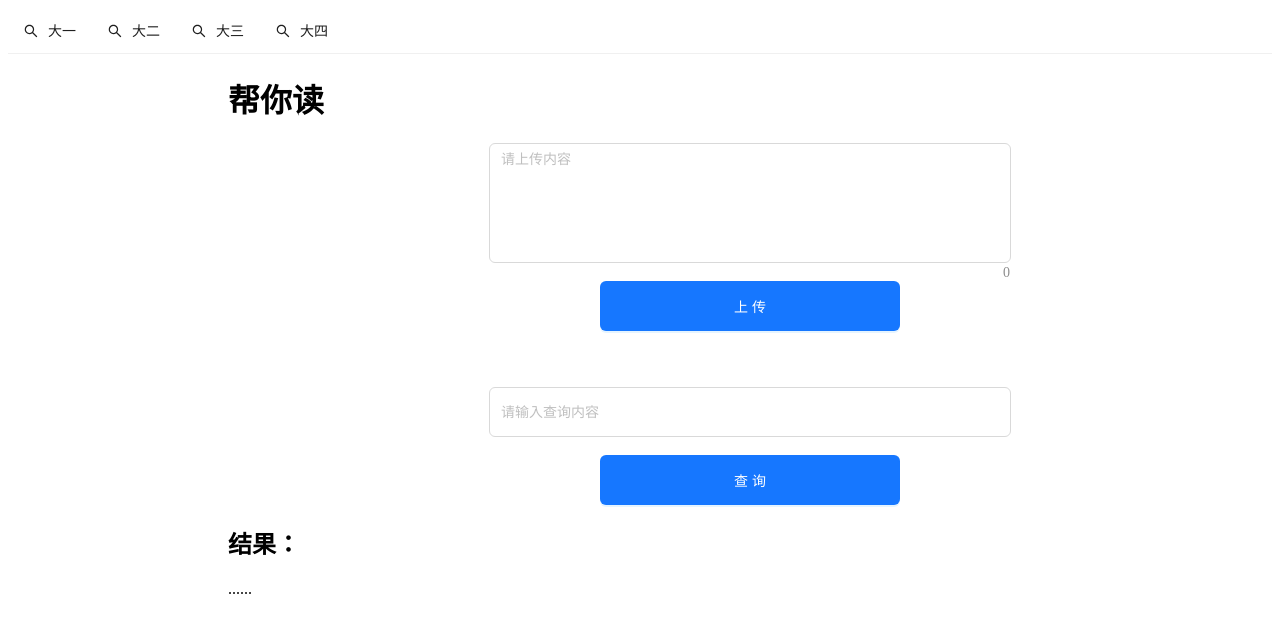
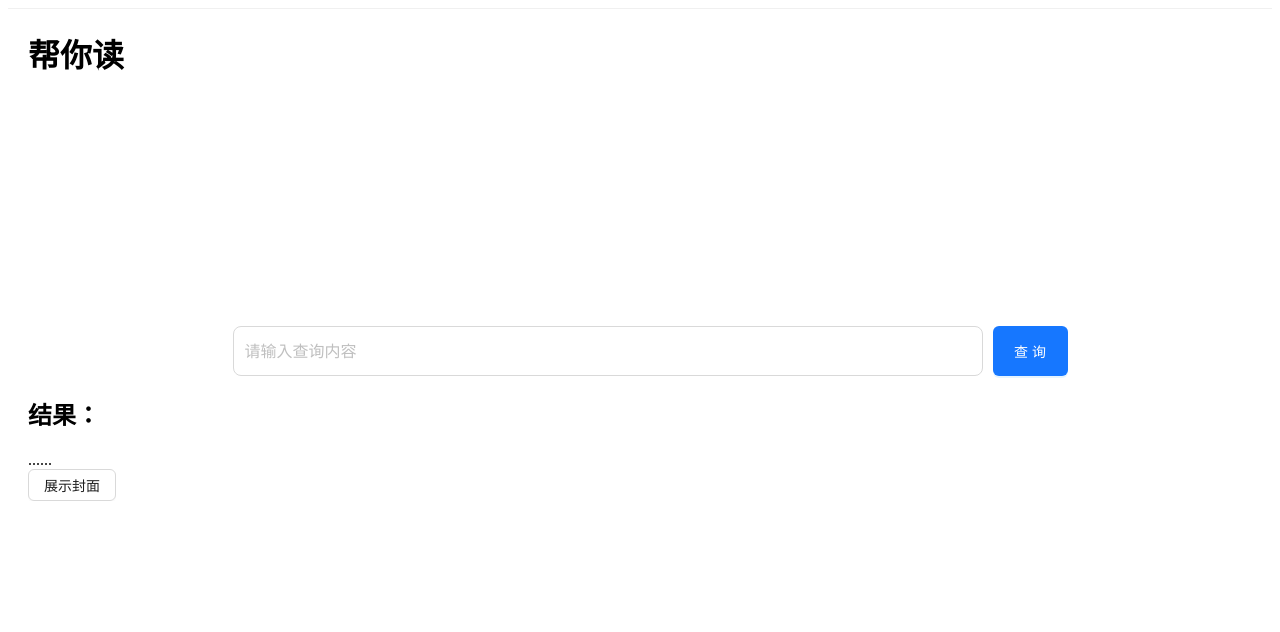
Before and after one commit to 222chaos/RAGQ-ASystem, a Next.js app: page / in a window 1280 px wide. Shown: the top 632 px of the page. Built offline with nearby package versions, Linux system fonts and the light colour scheme.

Commit message:
添加封面

```diff
--- a/src/pages/index.js
+++ b/src/pages/index.js
@@ -7,37 +7,12 @@ const utf8Decoder = new TextDecoder("utf-8");
 
 const IndexPage = () => {
   const [content, setContent] = useState("");
-  const [text, setText] = useState("");
   const [query, setQuery] = useState("");
   const [response, setResponse] = useState("......");
   const [array, setArray] = useState([]);
   const [uploading, setUploading] = useState(false);
   const [selectedMenuItem, setSelectedMenuItem] = useState("upload");
-
-  const handleContentSubmit = async () => {
-    try {
-      setUploading(true);
-      const res = await fetch("/api/storage2", {
-        method: "POST",
-        body: JSON.stringify({ content }),
-        headers: {
-          "Content-Type": "application/json",
-        },
-      });
-      const data = await res.json();
-      setArray(data);
-
-      setResponse("上传已完成");
-
-      setTimeout(() => {
-        setResponse("");
-      }, 2000);
-    } catch (error) {
-      console.error("内容上传请求出错:", error);
-    } finally {
-      setUploading(false);
-    }
-  };
+  const [showBookCovers, setShowBookCovers] = useState(false); // 控制是否显示封面页面
 
   const handleQuerySubmit = async () => {
     setResponse("");
@@ -104,74 +79,56 @@ const IndexPage = () => {
     }
   };
 
+  const handleShowBookCovers = () => {
+    setShowBookCovers(true);
+  };
+
+  const handleHideBookCovers = () => {
+    setShowBookCovers(false);
+  };
+
   return (
+    <div>
+      {showBookCovers ? ( // 如果showBookCovers为true，则渲染展示封面的组件
+        <BookCoverDisplay onHideBookCovers={handleHideBookCovers} />
+      ) : (
         <div>
           <Menu
             mode="horizontal"
             style={{ textAlign: "center" }}
             selectedKeys={[selectedMenuItem]}
             onClick={menuItemClickHandler}
-      >
-        <Menu.SubMenu key="freshman" icon={<SearchOutlined />} title="大一">
-          <Menu.Item key="freshiman1">课程1</Menu.Item>
-          <Menu.Item key="freshiman2">课程2</Menu.Item>
-        </Menu.SubMenu>
-        <Menu.SubMenu key="sophomore" icon={<SearchOutlined />} title="大二">
-          <Menu.Item key="sophomore1">课程1</Menu.Item>
-          <Menu.Item key="sophomore2">课程2</Menu.Item>
-        </Menu.SubMenu>
-        <Menu.SubMenu key="junior" icon={<SearchOutlined />} title="大三">
-          <Menu.Item key="junior1">计算机网络</Menu.Item>
-          <Menu.Item key="junior2">需求工程</Menu.Item>
-        </Menu.SubMenu>
-        <Menu.SubMenu key="senior" icon={<SearchOutlined />} title="大四">
-          <Menu.Item key="senior1">课程1</Menu.Item>
-          <Menu.Item key="senior2">课程2</Menu.Item>
-        </Menu.SubMenu>
-      </Menu>
+          ></Menu>
 
-      <div style={{ marginLeft: "220px" }}>
+          <div style={{ marginLeft: "20px" }}>
             <h1>帮你读</h1>
-        <div style={{ margin: "auto", width: "50%", textAlign: "center" }}>
-          <TextArea
-            showCount
-            value={content}
-            onChange={(e) => setContent(e.target.value)}
-            placeholder="请上传内容"
-            style={{ height: 120, resize: "none" }}
-          />
-          <br />
-          <br />
-          <Button
-            style={{ height: "50px", width: "300px" }}
-            onClick={handleContentSubmit}
-            type="primary"
-          >
-            上传
-          </Button>
-        </div>
-        <br />
-        <br />
             <div
               style={{
-            margin: "auto",
-            width: "50%",
-            textAlign: "center",
-            marginTop: "20px",
+                display: "flex",
+                flexDirection: "column",
+                alignItems: "center",
+                width: "100%",
+                marginTop: "250px",
+              }}
+            >
+              <div
+                style={{
+                  display: "flex",
+                  justifyContent: "center",
+                  alignItems: "center",
                 }}
               >
                 <Input
                   type="text"
+                  size="large"
                   value={query}
                   onChange={(e) => setQuery(e.target.value)}
                   placeholder="请输入查询内容"
-            style={{ width: "100%", height: "50px" }}
+                  style={{ width: "750px", height: "50px" }}
                   disabled={uploading}
                 />
-          <br />
-          <br />
                 <Button
-            style={{ height: "50px", width: "300px" }}
+                  style={{ height: "50px", width: "75px", marginLeft: "10px" }}
                   onClick={handleQuerySubmit}
                   type="primary"
                   disabled={uploading}
@@ -179,11 +136,30 @@ const IndexPage = () => {
                   查询
                 </Button>
               </div>
+            </div>
             <div>
               <h2>结果：</h2>
               <div>{response}</div>
             </div>
+            <Button onClick={handleShowBookCovers}>展示封面</Button>
           </div>
+        </div>
+      )}
+    </div>
+  );
+};
+
+const BookCoverDisplay = ({ onHideBookCovers }) => {
+  return (
+    <div style={{ textAlign: "center" }}>
+      <h2>书籍封面</h2>
+      <img
+        src="https://pic.vjshi.com/2019-12-31/07c5372ebaf9b4621f7641ccb99bec9b/00001.jpg?x-oss-process=style/watermark" // 替换为你的书籍封面图片地址
+        alt="Book Cover"
+        style={{ maxWidth: "300px", maxHeight: "400px" }}
+      />
+      <br />
+      <Button onClick={onHideBookCovers}>返回</Button>
     </div>
   );
 };
```
Lines whose indentation alone changed are shown as unchanged.
